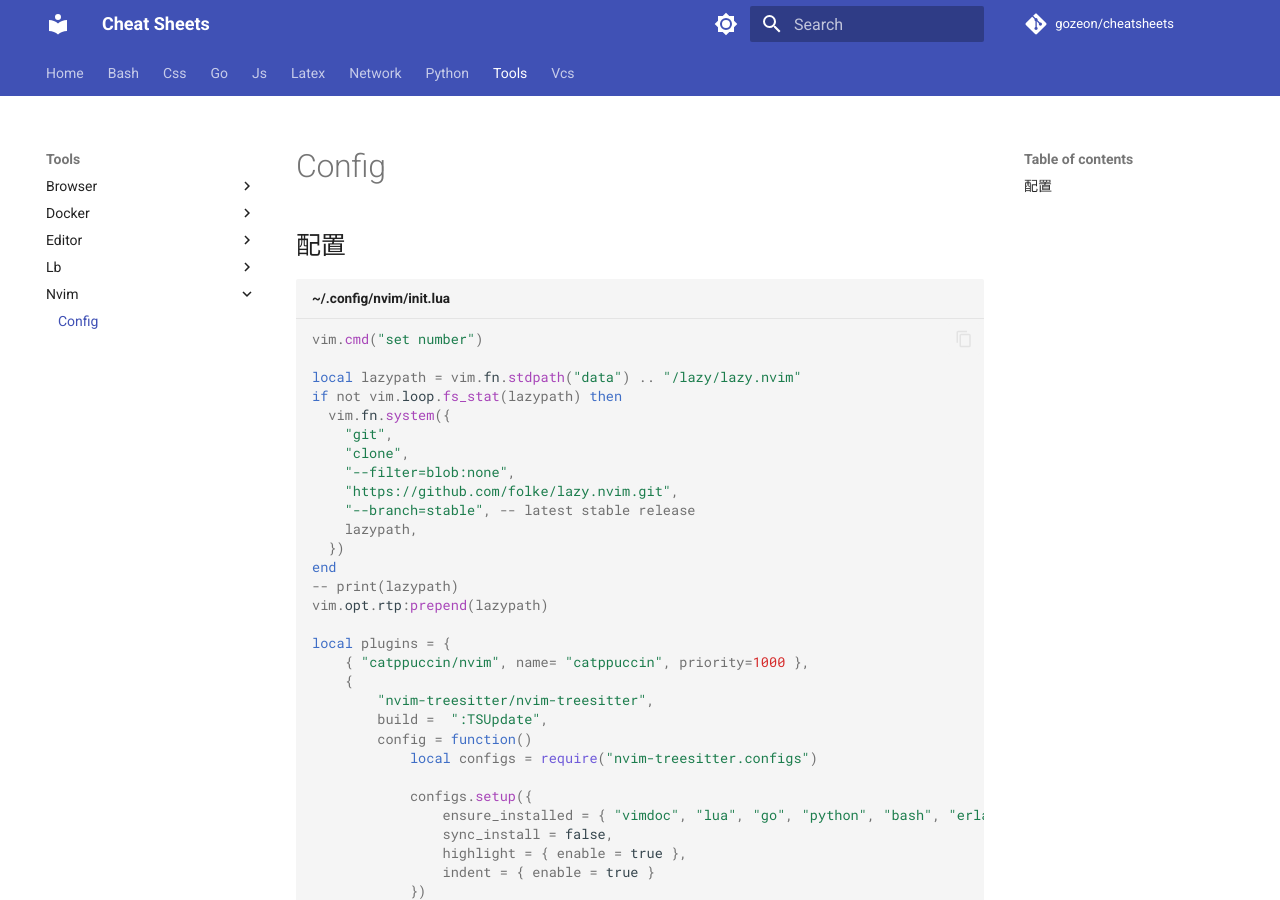
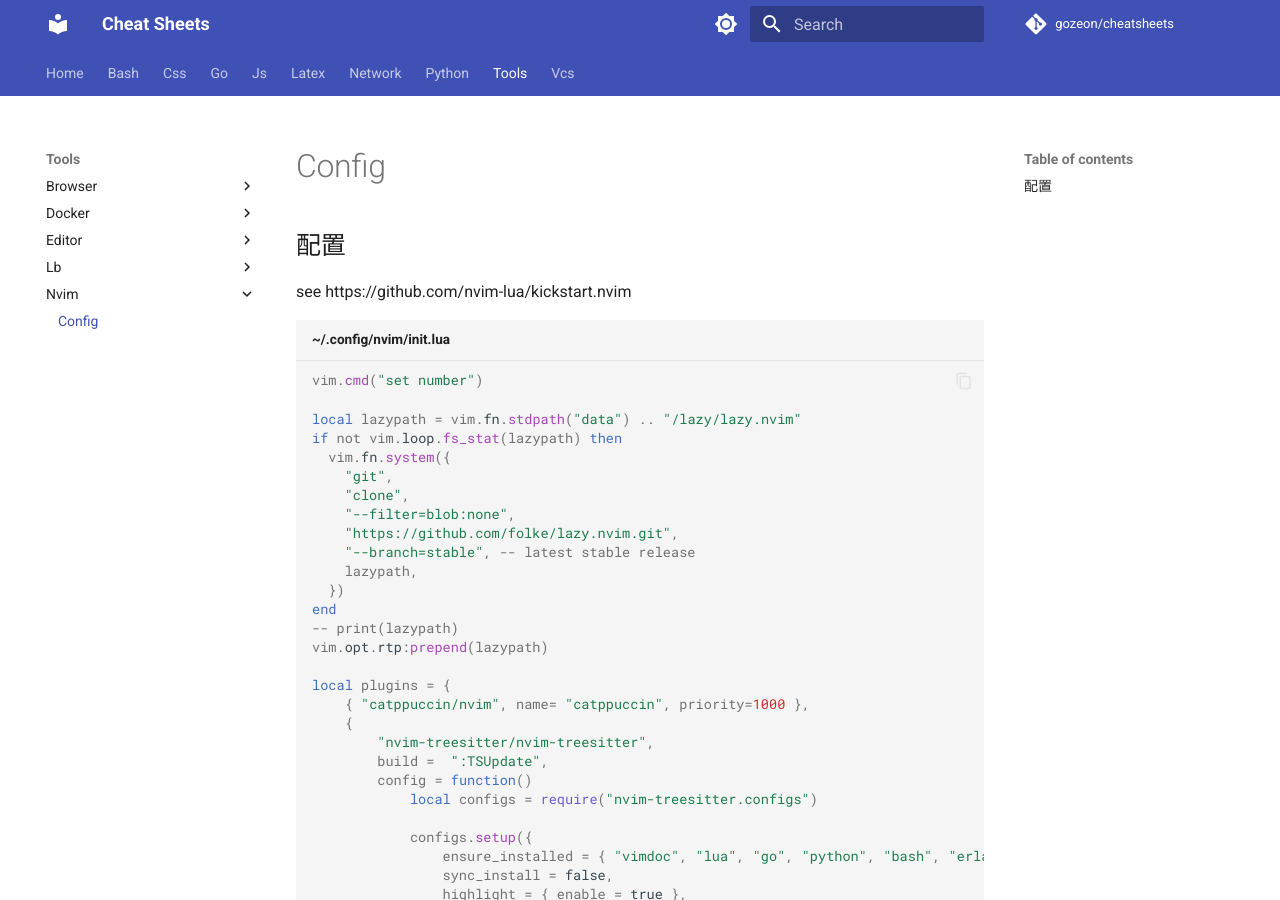
Before and after one commit to gozeon/cheatsheets, an MkDocs documentation site: the page built from docs/tools/nvim/config.md, in a window 1280 px wide and 900 px high. Built offline with MkDocs 1.6.1 and Material for MkDocs 9.7.7, drawn with Linux system fonts in a browser that asks for light colours; comment, search, counter and statistics services are not loaded.

Commit message:
add refrence

````diff
--- a/docs/tools/nvim/config.md
+++ b/docs/tools/nvim/config.md
@@ -1,5 +1,7 @@
 
 ## 配置
+
+see https://github.com/nvim-lua/kickstart.nvim
 
 ```lua title="~/.config/nvim/init.lua"
 vim.cmd("set number")
````
